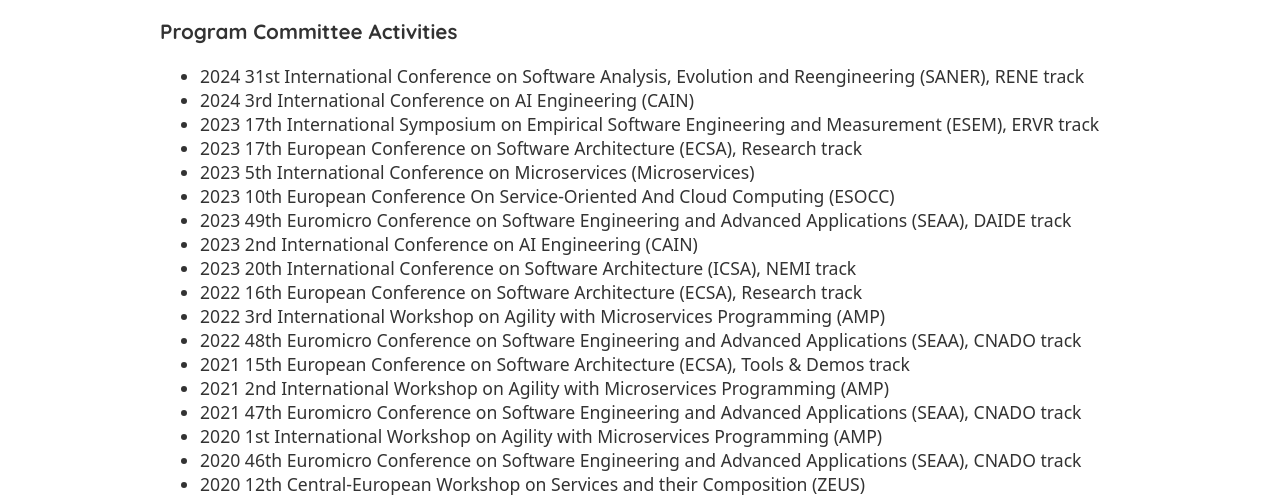
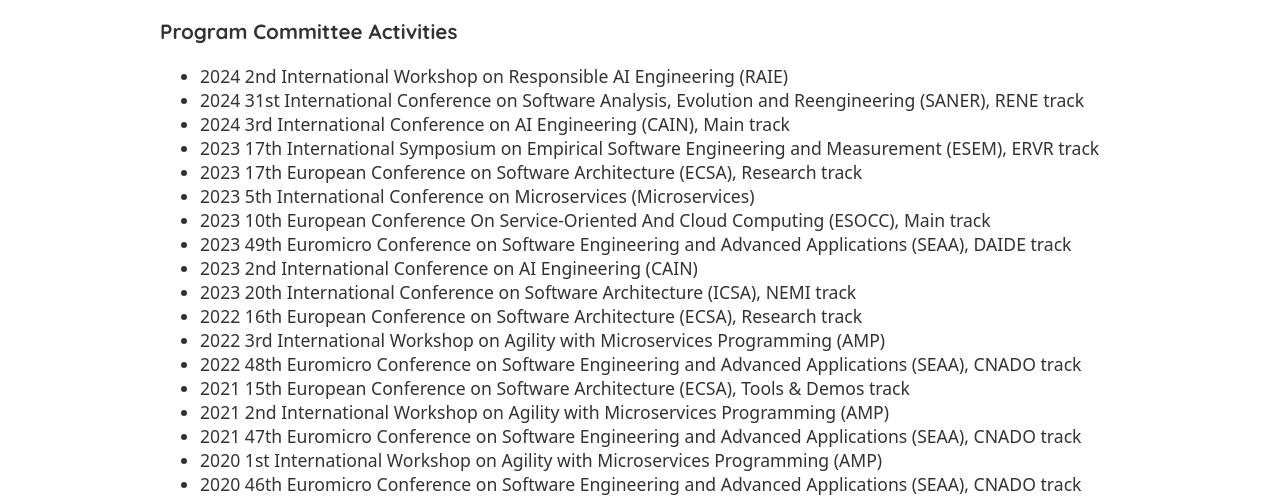
Before and after one commit to xJREB/cv-website, a Gatsby site: page /service in a window 1280 px wide. Shown: the part 224-724 px from the top of the page. Built offline with nearby package versions, Linux system fonts and the light colour scheme; Gatsby itself is replaced by a stand-in of ours.

Commit message:
Updated dependencies; updated service page

```diff
--- a/package.json
+++ b/package.json
@@ -1,7 +1,7 @@
 {
     "name": "jreb-cv",
     "description": "The CV website of Dr. Justus Bogner",
-    "version": "1.4.9",
+    "version": "1.4.10",
     "license": "MIT",
     "scripts": {
         "build": "gatsby build",
@@ -11,7 +11,7 @@
         "deploy": "gatsby build && gh-pages -d public --repo git@github.com:xJREB/xjreb.github.io.git"
     },
     "dependencies": {
-        "gatsby": "^5.12.4",
+        "gatsby": "^5.12.5",
         "gatsby-plugin-google-gtag": "^5.12.0",
         "gatsby-plugin-image": "^3.12.0",
         "gatsby-plugin-manifest": "^5.12.0",
--- a/src/pages/service.js
+++ b/src/pages/service.js
@@ -17,13 +17,17 @@ const Service = () => {
                         <h3>Program Committee Activities</h3>
                         <ul>
                             <li>
+                                2024 2nd International Workshop on Responsible
+                                AI Engineering (RAIE)
+                            </li>
+                            <li>
                                 2024 31st International Conference on Software
                                 Analysis, Evolution and Reengineering (SANER),
                                 RENE track
                             </li>
                             <li>
                                 2024 3rd International Conference on AI
-                                Engineering (CAIN)
+                                Engineering (CAIN), Main track
                             </li>
                             <li>
                                 2023 17th International Symposium on Empirical
@@ -40,7 +44,8 @@ const Service = () => {
                             </li>
                             <li>
                                 2023 10th European Conference On
-                                Service-Oriented And Cloud Computing (ESOCC)
+                                Service-Oriented And Cloud Computing (ESOCC),
+                                Main track
                             </li>
                             <li>
                                 2023 49th Euromicro Conference on Software
```
Also changed, not shown: 1 other file.
